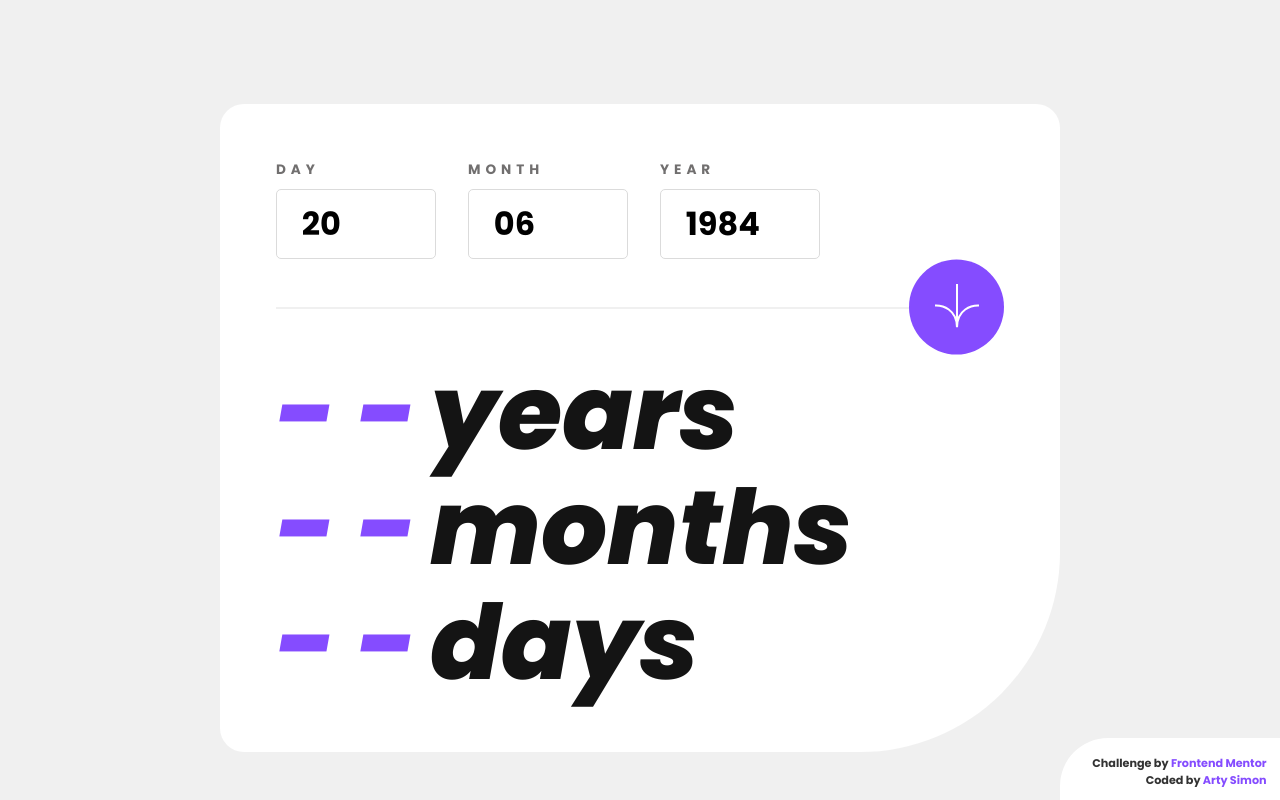
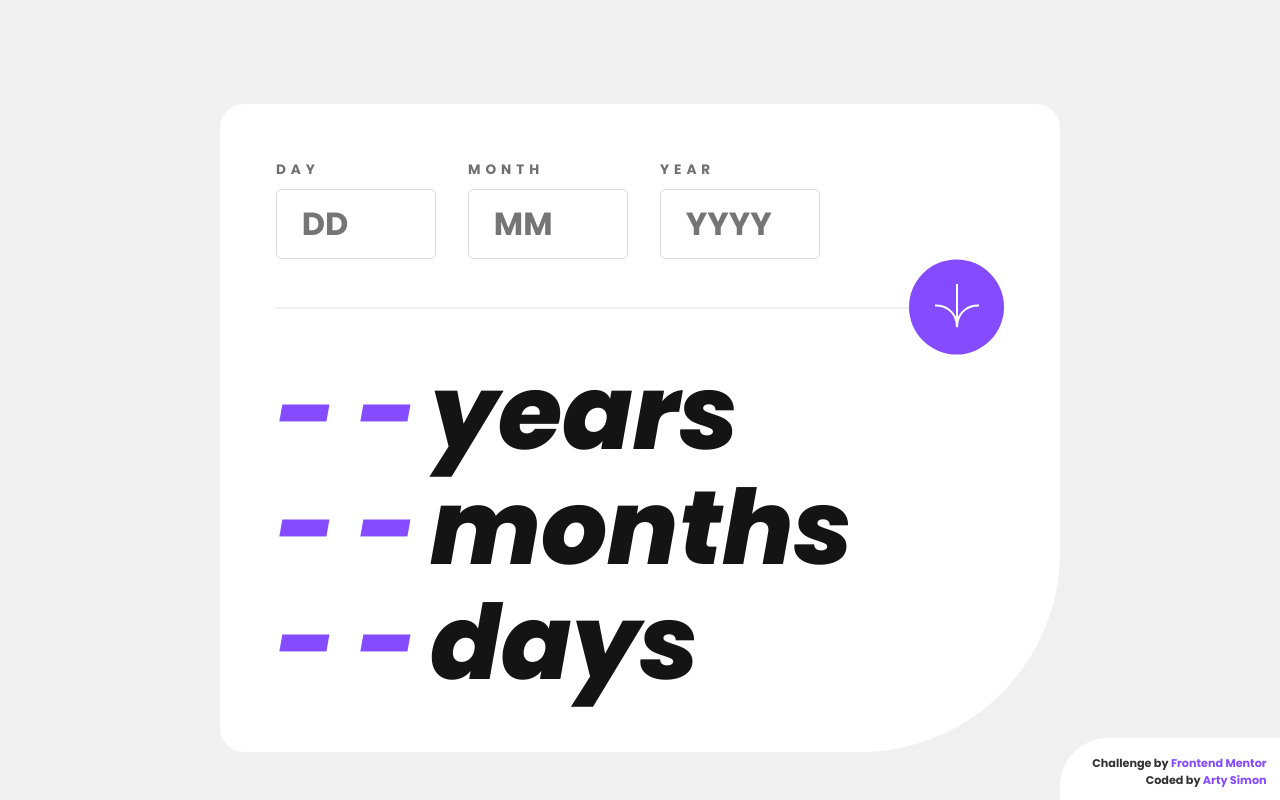
Before and after one commit to artimys/age-calculator-app, a React (Vite) app: page / in a window 1280 px wide. Built offline with nearby package versions, Linux system fonts and the light colour scheme.

Commit message:
Remove default input date

```diff
--- a/src/components/Card.jsx
+++ b/src/components/Card.jsx
@@ -9,14 +9,7 @@ const Card = () => {
     const defaultResult = "- - ";
 
     // const { register, formState, control, handleSubmit, setError } = useForm();
-    const methods = useForm({
-        defaultValues: {
-            day: '20',
-            month: '06',
-            year: '1984'
-        }
-    }
-    );
+    const methods = useForm();
     const { formState: { isSubmitting, errors }, control, setError, setFocus, setValue } = methods;
 
     const dayResultRef = useRef();
```
